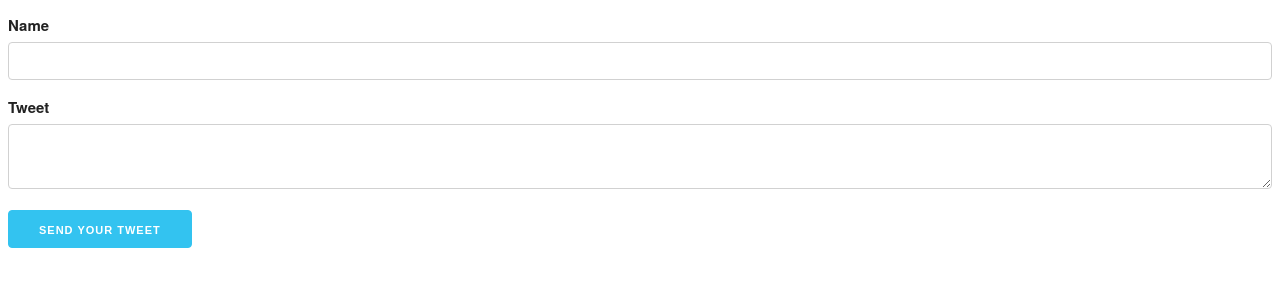
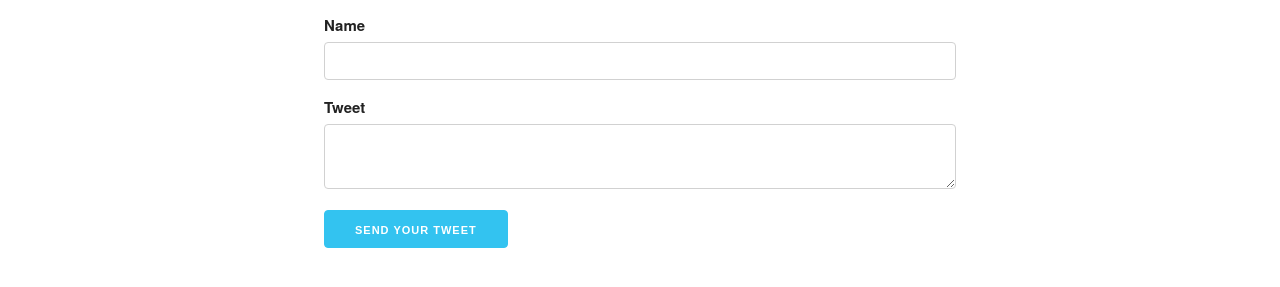
Before and after one commit to Dephoh/JDT-Twitter-project, a plain HTML site: page client/index.html in a window 1280 px wide. Shown: the part 75-362 px from the top of the page. Drawn offline with nearby package versions, Linux system fonts and the light colour scheme.

Commit message:
First Commit

```diff
--- /dev/null
+++ b/client/client.js
@@ -0,0 +1,6 @@
+const form = document.querySelector('form')
+
+form.addEventListener("submit", (event) => {
+    event.preventDefault();
+    console.log("Hello World");
+})
--- a/client/index.html
+++ b/client/index.html
@@ -13,7 +13,7 @@
         <h1 class = "title">Twitter Clone<h1>
     </header>
     <main>
-        <form>
+        <form class="tweet-form">
             <label for="name"> Name</label>
             <input class = "u-full-width" type = "text"name="name">
             <label for ="content">Tweet</label>
@@ -21,5 +21,6 @@
             <button class = "button-primary" type="submit">Send your Tweet</button>
         </form>
     </main>
+    <script src = "client.js"></script>
 </body>
 </html>
--- a/client/styles.css
+++ b/client/styles.css
@@ -1,3 +1,7 @@
 .title {
     text-align: center;
 }
+.tweet-form {
+    width: 50%;
+    margin: 0 auto;
+}
```
